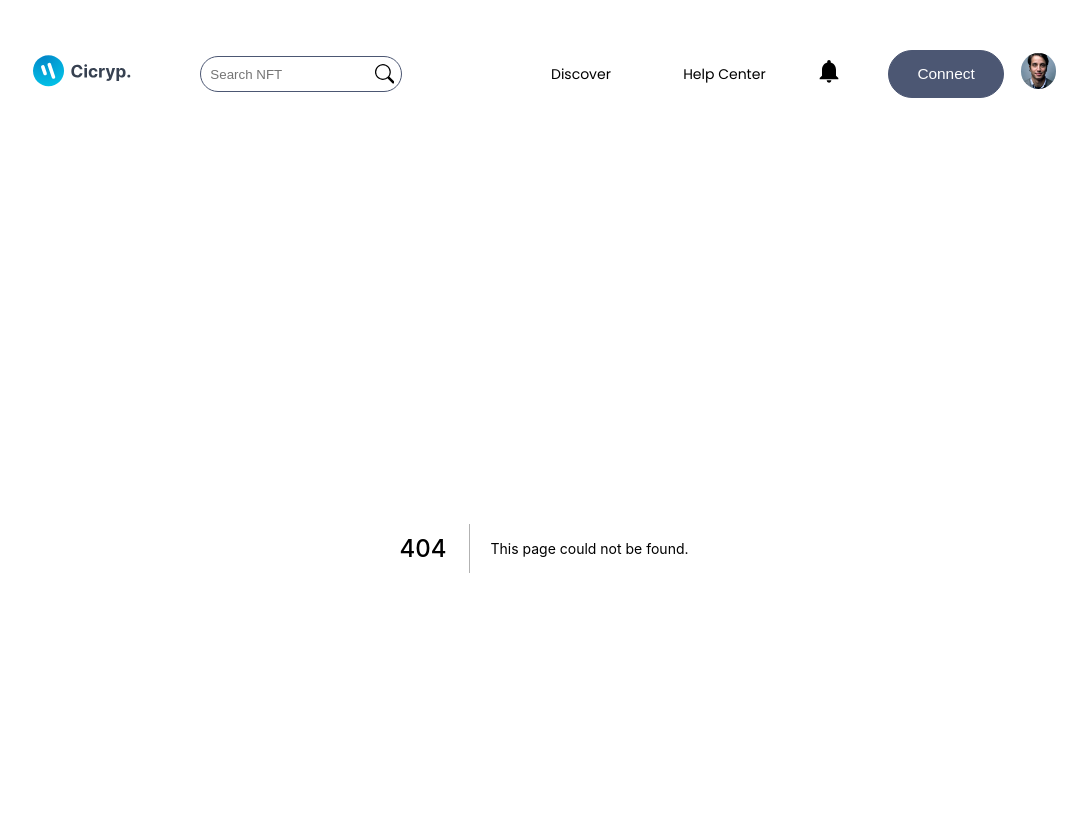
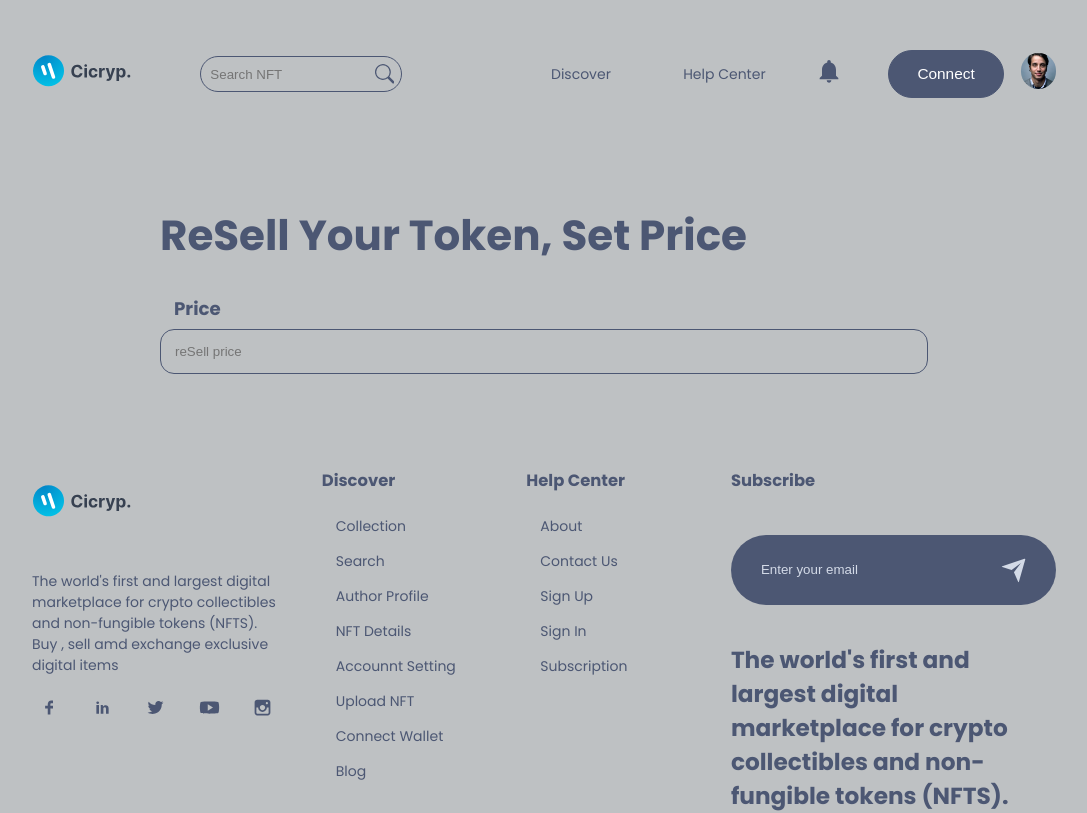
Before and after one commit to DaniTechdev/WEB3-NFT-Marketplace-solidity-and-NextJs-FullStack-, a Next.js app: page /reSellToken in a window 1280 px wide. Before the commit this address had no page. Shown: the top 813 px of the page, without its empty margins (96-1183 px from the left). Built offline with nearby package versions, Linux system fonts and the light colour scheme.

Commit message:
created the reselling page/component

```diff
--- a/Context/NFTMarketplaceContext.js
+++ b/Context/NFTMarketplaceContext.js
@@ -320,6 +320,7 @@ export const NFTMarketplaceProvider = ({ children }) => {
         titleData,
         connectWallet,
         uploadToIPFS,
+        createSale,
         createNFT,
         fetchNFTs,
         fetchMyNFTsOrListedNFTs,
--- a/NFTDetailsPage/NFTDescription/NFTDescription.jsx
+++ b/NFTDetailsPage/NFTDescription/NFTDescription.jsx
@@ -1,6 +1,8 @@
 import React, { useState, useEffect, useContext } from "react";
 import Image from "next/image";
 import Link from "next/link";
+import { useRouter } from "next/router";
+
 import {
   MdVerified,
   MdCloudUpload,
@@ -32,6 +34,8 @@ const NFTDescription = ({ nft }) => {
   const [history, setHistory] = useState(true);
   const [providence, setProvidence] = useState(false);
   const [owner, setOwner] = useState(false);
+
+  const router = useRouter();
 
   const historyArray = [
     images.user1,
@@ -260,7 +264,7 @@ const NFTDescription = ({ nft }) => {
                 <Button
                   icon=<FaWallet />
                   btnText="List on Marketplace"
-                  handleClick={() => {}}
+                  handleClick={() => router.push("/reSellToken")}
                   classStyle={Style.button}
                 />
               ) : (
--- a/hardhat.config.js
+++ b/hardhat.config.js
@@ -1,7 +1,7 @@
 require("@nomicfoundation/hardhat-toolbox");
 
 module.exports = {
-  solidity: "0.8.4",
+  solidity: "0.8.9",
   networks: {
     hardhat: {
       chainId: 1337,
--- /dev/null
+++ b/pages/reSellToken.js
@@ -0,0 +1,63 @@
+import React, { useEffect, useState, useContext } from "react";
+import { useRouter } from "next/router";
+import axios from "axios";
+import { Button } from "../components/componentsindex";
+import Image from "next/image";
+
+//INTERNAL IMPORT
+import Style from "../styles/reSellToken.module.css";
+import formStyle from "../AccountPage/Form/Form.module.css";
+
+//Import Smart Contract
+import { NFTMarketplaceContext } from "../Context/NFTMarketplaceContext";
+const reSellToken = () => {
+  const { createSale } = useContext(NFTMarketplaceContext);
+  const [price, setPrice] = useState("");
+  const [image, setImage] = useState("");
+
+  const router = useRouter();
+
+  const { id, tokenURI } = router.query;
+
+  const fetchNFT = async () => {
+    if (!tokenURI) return;
+
+    const { data } = await axios.get(tokenURI);
+    setPrice(data.price);
+    setImage(data.image);
+  };
+
+  useEffect(() => {
+    fetchNFT();
+  }, [id]);
+
+  const resell = async () => {
+    await createSale(tokenURI, price, true, id);
+    router.push("/author");
+  };
+
+  return (
+    <div className={Style.reSellToken}>
+      <div className={Style.reSellToken_box}>
+        <h1>ReSell Your Token, Set Price</h1>
+        <div className={formStyle.Form_box_input}>
+          <label htmlFor="name">Price</label>
+          <input
+            type="number"
+            placeholder="reSell price"
+            min={1}
+            className={formStyle.Form_box_input_username}
+          />
+        </div>
+
+        <div className={Style.reSellToken_box_imgage}>
+          {image && (
+            <Image src={image} alt="resell nft " width={400} height={400} />
+          )}
+        </div>
+      </div>
+    </div>
+  );
+};
+
+export default reSellToken;
--- /dev/null
+++ b/styles/reSellToken.module.css
@@ -0,0 +1,13 @@
+.reSellToken{
+    width: 100%;
+    margin-block: 4rem;
+}
+
+.reSellToken_box{
+    width: 60%;
+    margin: 0 auto;
+}
+
+.reSellToken_box h1{
+    font-size: 3rem;
+}
```
Also changed, not shown: Context/NFTMarketplace.json, 1 other file (tests, documents, lock files or other folders).
